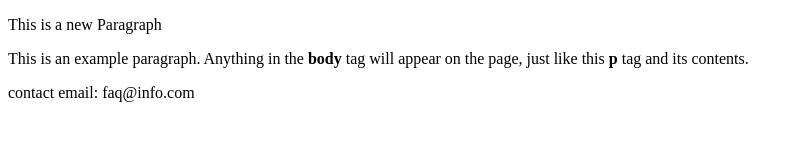
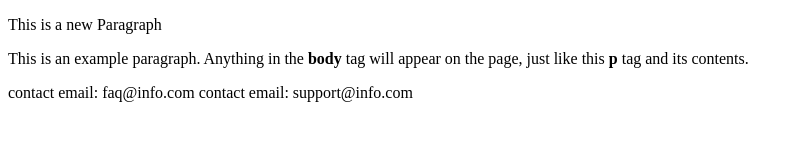
Before and after one commit to khachatryanh/AOByte, a plain HTML site: page index.html in a window 1280 px wide. Shown: the whole page, without its empty margins (0-803 px from the left). Drawn offline with Linux system fonts and the light colour scheme.

Commit message:
changing imail to support@info.com

```diff
--- a/index.html
+++ b/index.html
@@ -16,6 +16,7 @@
 
 <footer id="contact-footer">
     contact email: faq@info.com
+    contact email: support@info.com
 </footer>
 </body>
 </html>
```
